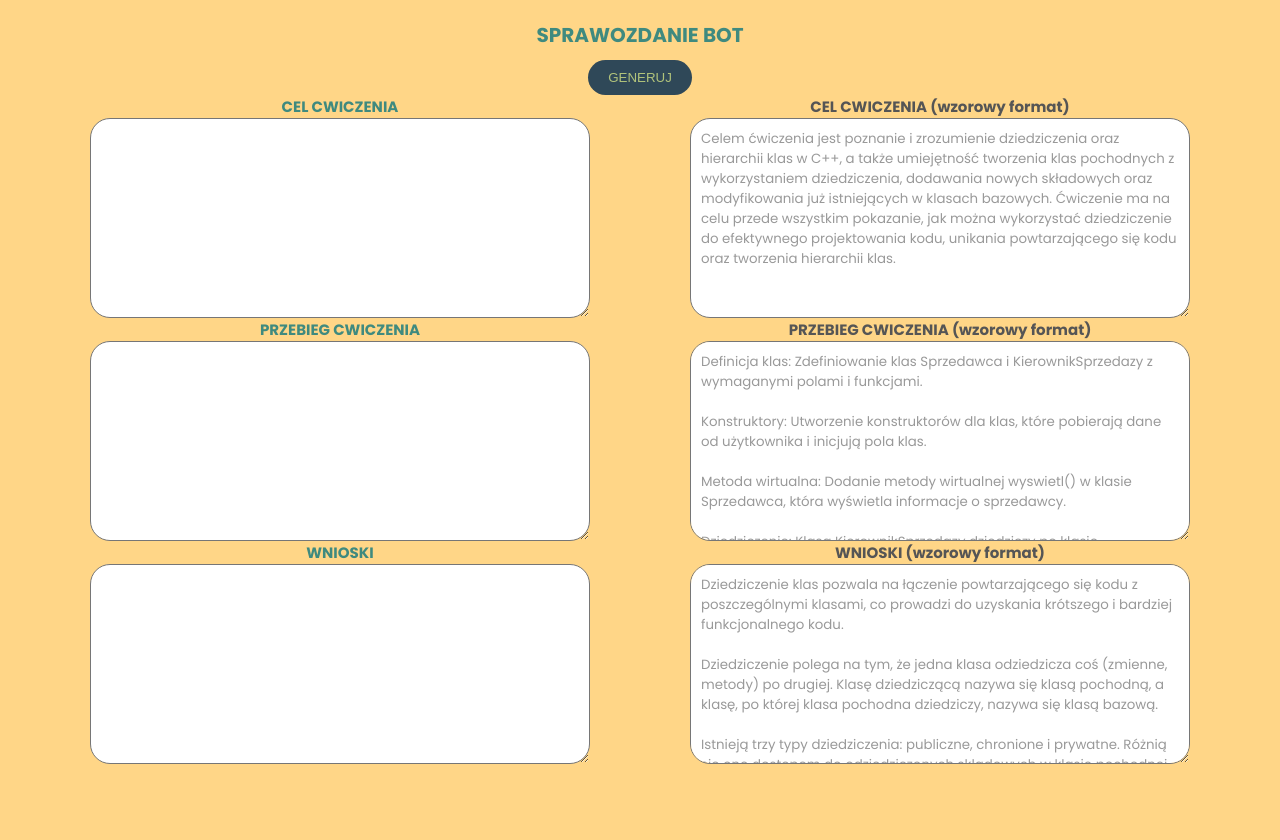
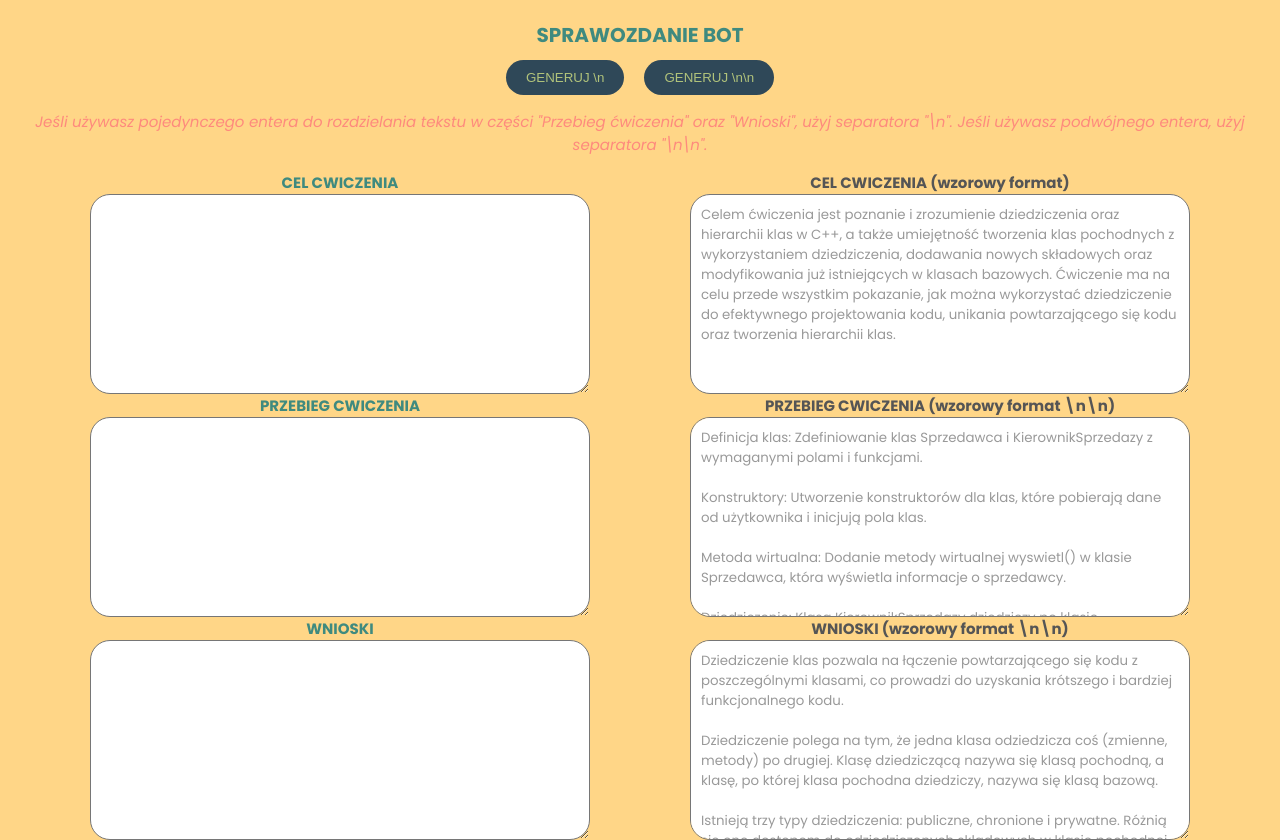
Before and after one commit to Lorinnio/CodeDoc, a plain HTML site: page index.html in a window 1280 px wide. Before the commit the page ends 800 px from the top, so only its background shows below. Drawn offline with Linux system fonts and the light colour scheme.

Commit message:
added second mode

```diff
--- a/index.html
+++ b/index.html
@@ -13,10 +13,21 @@
   </head>
   <body>
     <h1 class="heading-primary">SPRAWOZDANIE BOT</h1>
-    <div class="submit">
+    <!-- <div class="submit">
       <button class="submit-btn" type="button" onclick="generate()">
         GENERUJ
       </button>
+    </div> -->
+    <div class="mode-container">
+      <button class="mode1">GENERUJ \n</button>
+      <button class="mode2">GENERUJ \n\n</button>
+    </div>
+    <div class="instruction">
+      <p>
+        Jeśli używasz pojedynczego entera do rozdzielania tekstu w części
+        "Przebieg ćwiczenia" oraz "Wnioski", użyj separatora "\n". Jeśli używasz
+        podwójnego entera, użyj separatora "\n\n".
+      </p>
     </div>
     <div class="big2">
       <div class="question-boxes">
@@ -50,7 +61,7 @@
         <textarea name="cel" class="cel-inputs" id="" cols="30" rows="10">
 Celem ćwiczenia jest poznanie i zrozumienie dziedziczenia oraz hierarchii klas w C++, a także umiejętność tworzenia klas pochodnych z wykorzystaniem dziedziczenia, dodawania nowych składowych oraz modyfikowania już istniejących w klasach bazowych. Ćwiczenie ma na celu przede wszystkim pokazanie, jak można wykorzystać dziedziczenie do efektywnego projektowania kodu, unikania powtarzającego się kodu oraz tworzenia hierarchii klas.</textarea
         >
-        <h2 class="greyy">PRZEBIEG CWICZENIA (wzorowy format)</h2>
+        <h2 class="greyy">PRZEBIEG CWICZENIA (wzorowy format \n\n)</h2>
         <textarea name="cel" class="przebieg-inputs" id="" cols="30" rows="10">
 Definicja klas: Zdefiniowanie klas Sprzedawca i KierownikSprzedazy z wymaganymi polami i funkcjami.
 
@@ -70,7 +81,7 @@ Obiekty: Utworzenie obiektów klasy Sprzedawca i KierownikSprzedazy.
 
 Wywołanie metod: Wywołanie metod utworzonych obiektów w metodzie Main.</textarea
         >
-        <h2 class="greyy">WNIOSKI (wzorowy format)</h2>
+        <h2 class="greyy">WNIOSKI (wzorowy format \n\n)</h2>
         <textarea
           name="wnioski"
           class="wnioski-inputs"
--- a/script.js
+++ b/script.js
@@ -3,9 +3,19 @@ const wnioskiTxt = document.querySelector(".wnioski-input");
 const przebiegTxt = document.querySelector(".przebieg-input");
 const btn = document.querySelector(".submit-btn");
 
-function generate() {
+const mode1 = document.querySelector(".mode1");
+const mode2 = document.querySelector(".mode2");
+
+mode1.addEventListener("click", function () {
+  generate("\n");
+});
+
+mode2.addEventListener("click", function () {
+  generate("\n\n");
+});
+function generate(delimiter = "\n") {
   const wnioskiTxtt = [];
-  wnioskiTxt.value.split("\n\n").forEach((el, i) => {
+  wnioskiTxt.value.split(delimiter).forEach((el, i) => {
     wnioskiTxtt.push(`- ${el}`);
   });
 
@@ -14,13 +24,14 @@ function generate() {
       return new docx.TextRun({
         break: 2,
         text: el,
-        size: 26,
+        size: 24,
         font: "Arial",
       });
     }),
   });
+
   const przebiegTxtt = [];
-  przebiegTxt.value.split("\n\n").forEach((el, i) => {
+  przebiegTxt.value.split(delimiter).forEach((el, i) => {
     przebiegTxtt.push(`${i + 1}: ${el}`);
   });
 
@@ -42,7 +53,7 @@ function generate() {
                 break: 2,
                 text: `${celTxt.value}`,
                 italics: true,
-                size: 26,
+                size: 24,
                 font: "Arial",
               }),
               new docx.TextRun({
@@ -56,7 +67,7 @@ function generate() {
                 return new docx.TextRun({
                   break: 2,
                   text: el,
-                  size: 26,
+                  size: 24,
                   font: "Arial",
                 });
               }),
--- a/style.css
+++ b/style.css
@@ -29,10 +29,38 @@ html {
   text-align: center;
   color: #3f8a7f;
 }
+.mode-container {
+  display: flex;
+  justify-content: center;
+  gap: 2rem;
+}
+.mode1,
+.mode2 {
+  /* background-color: red;
+  padding: 1rem 2rem;
+  border-radius: 5rem; */
+  background: #2f4858;
+  margin-top: 1rem;
+  padding: 1rem 2rem;
+  border-radius: 3rem;
+  border: none;
+  display: flex;
+  justify-content: center;
+  color: #b1c37b;
+}
 .question-boxes {
   display: flex;
   flex-direction: column;
   align-items: center;
+}
+.instruction {
+  display: flex;
+  justify-content: center;
+  color: #fe8a7d;
+  font-size: 1.5rem;
+  font-style: italic;
+  padding: 1.5rem 2rem;
+  text-align: center;
 }
 
 .cel-input,
```
